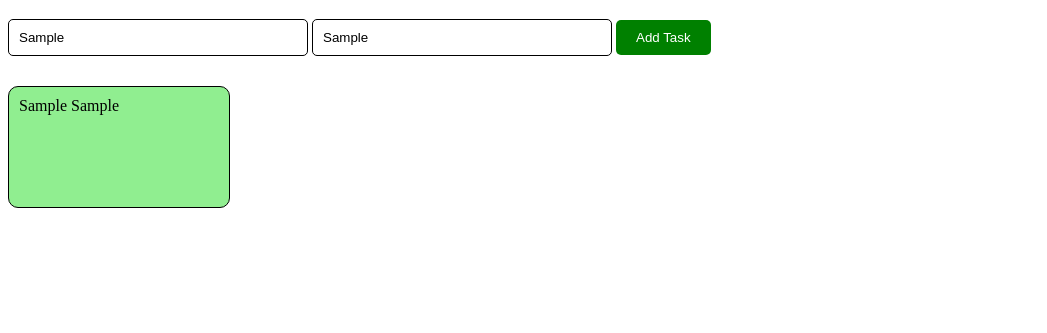
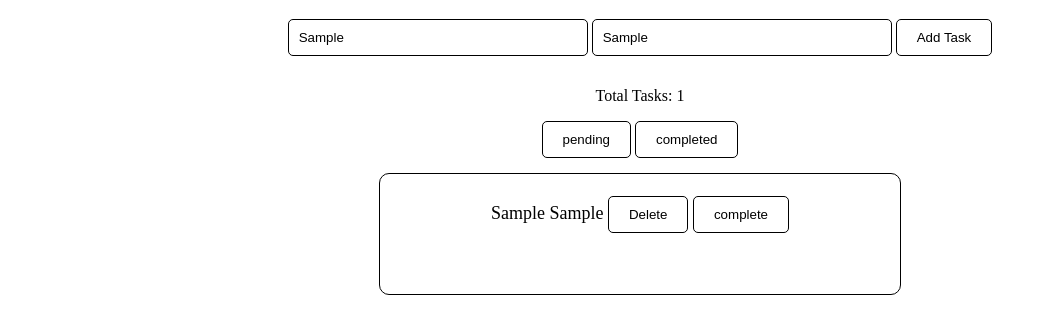
Before and after one commit to haniakhan200007-ops/student-study-planner, a plain HTML site: page index.html in a window 1280 px wide. Both pictures are taken after typing "Sample", "Sample" into the empty fields and a click on the button "Add Task". Shown: the part 61-394 px from the top of the page, without its empty margins (0-1047 px from the left). Drawn offline with Linux system fonts and the light colour scheme.

Commit message:
Complete Student Study Planner

```diff
--- a/index.html
+++ b/index.html
@@ -2,10 +2,13 @@
 <html lang="en">
 <head>
     <meta charset="UTF-8">
-    <meta name="viewport" content="width=, initial-scale=1.0">
+    <meta name="viewport" content="width=device-width, initial-scale=1.0">
     <title>Document</title>
 </head>
 <style>
+    body {
+    text-align: center;
+}
     h1{
         color: green;
         text-align: center;
@@ -22,30 +25,44 @@
         border-color: green;
     }
     button{
-        background-color: green;
-        color: white;
+        background-color: white;
+        color: black;
         padding: 10px 20px;
-        border: none;
+        border: 1px solid black;
         border-radius: 5px;
         cursor: pointer;
     }
     .emptytask{
         margin-top: 15px;
         padding: 10px;
-        background-color: lightgreen;
+        background-color: white;
         border: 1px solid black;
         border-radius: 10px;
-        width: 200px;
+        width: 500px;
         min-height: 100px;
         margin-bottom: 10px;
+         margin: 15px auto;
     }
+    .completed{
+    text-decoration: line-through;
+}
+.task-list {
+    font-size: 18px;
+    padding: 12px;
+    margin-bottom: 10px;
+     text-align: center;
+}
 </style>
 <body>
     <h1>Student Study Planner</h1>
     <input type="text" placeholder="Enter Your Task" id="task">
     <input type="text" placeholder="Enter Your Subject" id="subject">
     <button onclick="addTask()">Add Task</button>
+    <p id="total">Total Tasks: 0</p>
+    <button onclick="pending()">pending</button>
+    <button onclick="completed()">completed</button>
     <div class="emptytask" id="emptytask"></div>
+
 
 
 
@@ -53,14 +70,53 @@
         function addTask(){
             let task = document.getElementById("task").value;
             let subject = document.getElementById("subject").value;
+
             if(task =="" || subject ==""){
                 alert("fill this field");
             }
             else{
-                document.getElementsByClassName("emptytask")[0].innerHTML+=`<div>${task} ${subject}</div>`;
+                document.getElementsByClassName("emptytask")[0].innerHTML+=`<div class="task-list">${task} ${subject} <button onclick="deleteTask(this)">Delete</button> <button onclick="complete(this)">complete</button> </div> `;
             }
 
+            totalUpdate();
         }
+        function deleteTask(btn){
+    btn.parentElement.remove();
+     totalUpdate();
+
+}
+function complete(btn){
+    btn.parentElement.style.textDecoration="line-through";
+    btn.parentElement.classList.add("completed");
+    alert(btn.parentElement.className);
+}
+function pending(){
+    let tasklist = document.getElementsByClassName("task-list");
+    for (i=0;i<tasklist.length;i++){
+        if(tasklist[i].classList.contains("completed")){
+            tasklist[i].style.display = "none";
+        }
+        else{
+            tasklist[i].style.display = "block";
+        }
+    }
+}
+function completed(){
+    let tasklist = document.getElementsByClassName("task-list");
+    for(i=0;i<tasklist.length;i++){
+        if(tasklist[i].classList.contains("completed")){
+            tasklist[i].style.display="block";
+        }
+         else{
+            tasklist[i].style.display = "none";
+        }
+    }
+}
+function totalUpdate(){
+    let tasklist = document.getElementsByClassName("task-list");
+   let count = tasklist.length;
+   document.getElementById("total").innerHTML= "Total Tasks: " + count;
+}
     </script>
 </body>
 </html>
```
